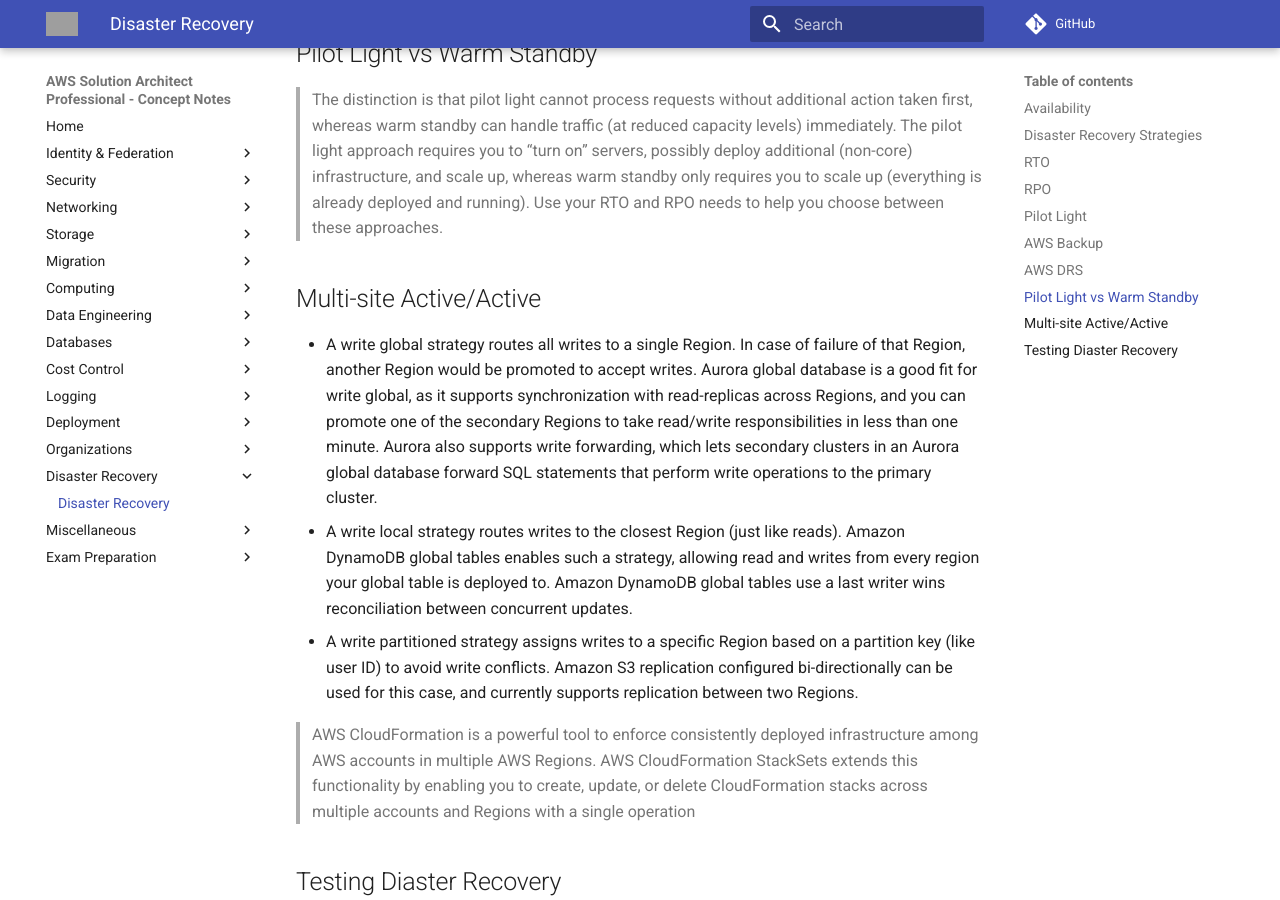
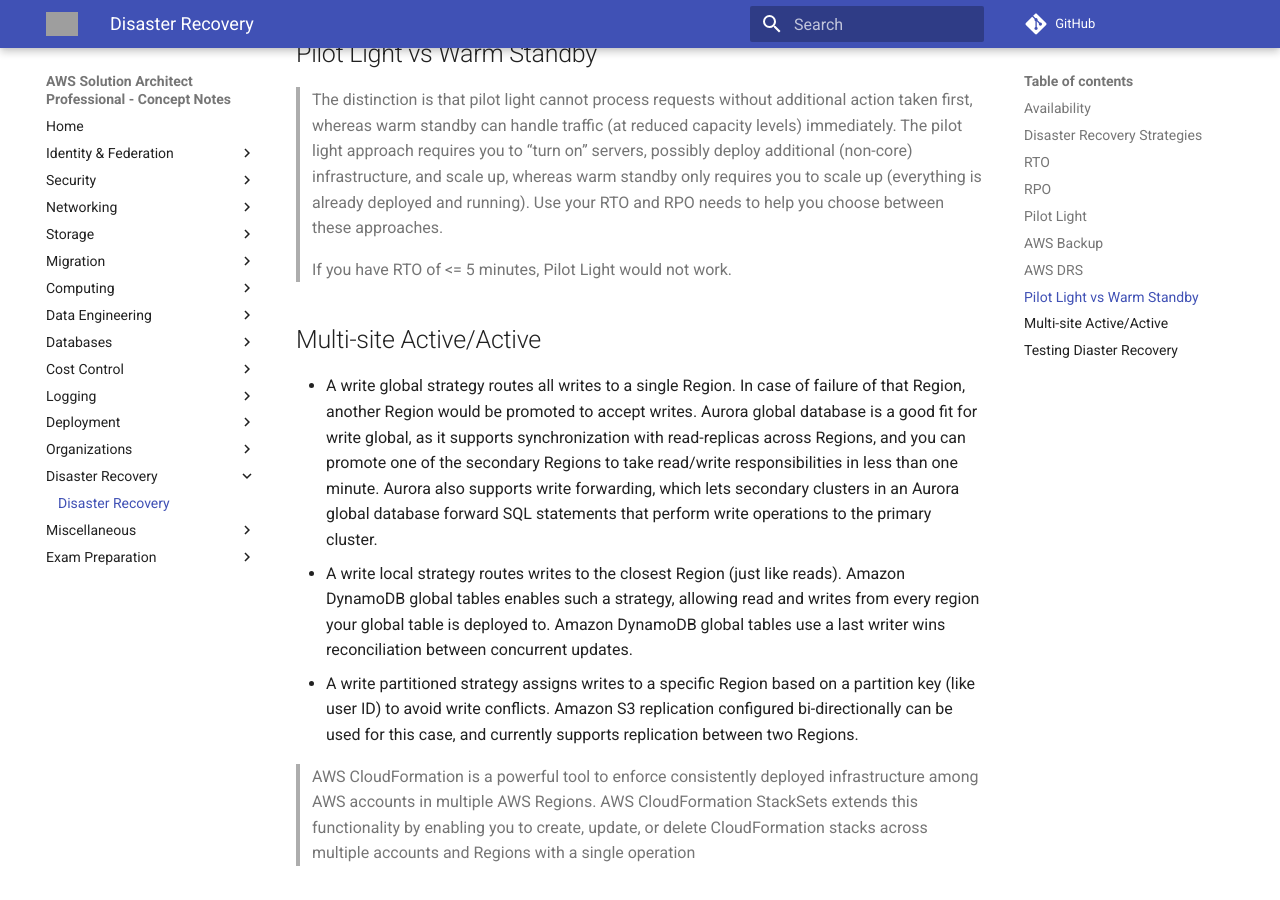
Before and after one commit to jeyabalajis/aws-certified-sa-pro-notes, an MkDocs documentation site: the page built from docs/disaster_recovery/disaster_recovery.md, in a window 1280 px wide and 900 px high, scrolled down 3087 px. Built offline with MkDocs 1.6.1 and Material for MkDocs 9.7.7, drawn with Linux system fonts in a browser that asks for light colours; comment, search, counter and statistics services are not loaded; grey boxes are pictures that could not be loaded.

Commit message:
Update disaster_recovery.md

```diff
--- a/docs/disaster_recovery/disaster_recovery.md
+++ b/docs/disaster_recovery/disaster_recovery.md
@@ -78,6 +78,8 @@
 scale up, whereas warm standby only requires you to scale up (everything is already deployed and
 running). Use your RTO and RPO needs to help you choose between these approaches.
 
+> If you have RTO of <= 5 minutes, Pilot Light would not work.
+
 ## Multi-site Active/Active
 
 - A write global strategy routes all writes to a single Region. In case of failure of that Region, another
```
